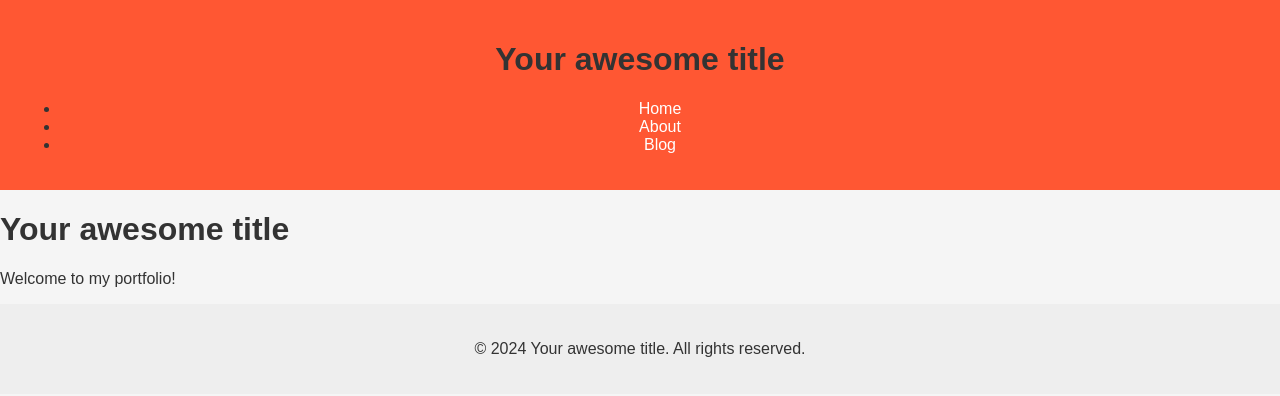
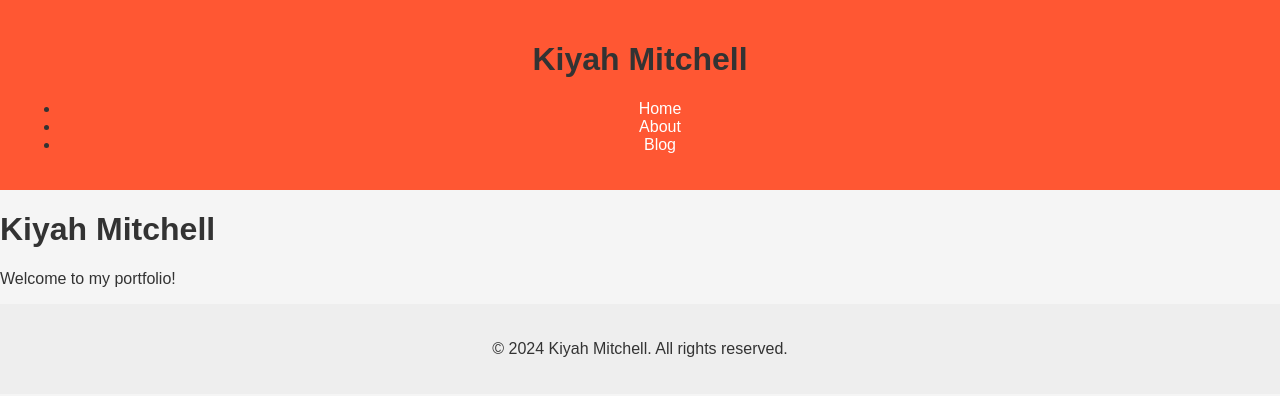
Before and after one commit to kiyahmitchell/kiyahmitchell.github.io, a Jekyll site: the page built from index.html, in a window 1280 px wide. Shown: the top 396 px of the page. Built offline with Jekyll 4.4.1, drawn with Linux system fonts in a browser that asks for light colours.

Commit message:
Update site title

```diff
--- a/_config.yml
+++ b/_config.yml
@@ -18,7 +18,7 @@
 # You can create any custom variable you would like, and they will be accessible
 # in the templates via {{ site.myvariable }}.
 
-title: Your awesome title
+title: Kiyah Mitchell
 email: your-email@example.com
 description: >- # this means to ignore newlines until "baseurl:"
   Write an awesome description for your new site here. You can edit this
@@ -26,8 +26,7 @@ description: >- # this means to ignore newlines until "baseurl:"
   Google search results) and in your feed.xml site description.
 baseurl: "" # the subpath of your site, e.g. /blog
 url: "" # the base hostname & protocol for your site, e.g. http://example.com
-twitter_username: jekyllrb
-github_username:  jekyll
+github_username:  kiyahmitchell
 
 # Build settings
 theme: minima
```
